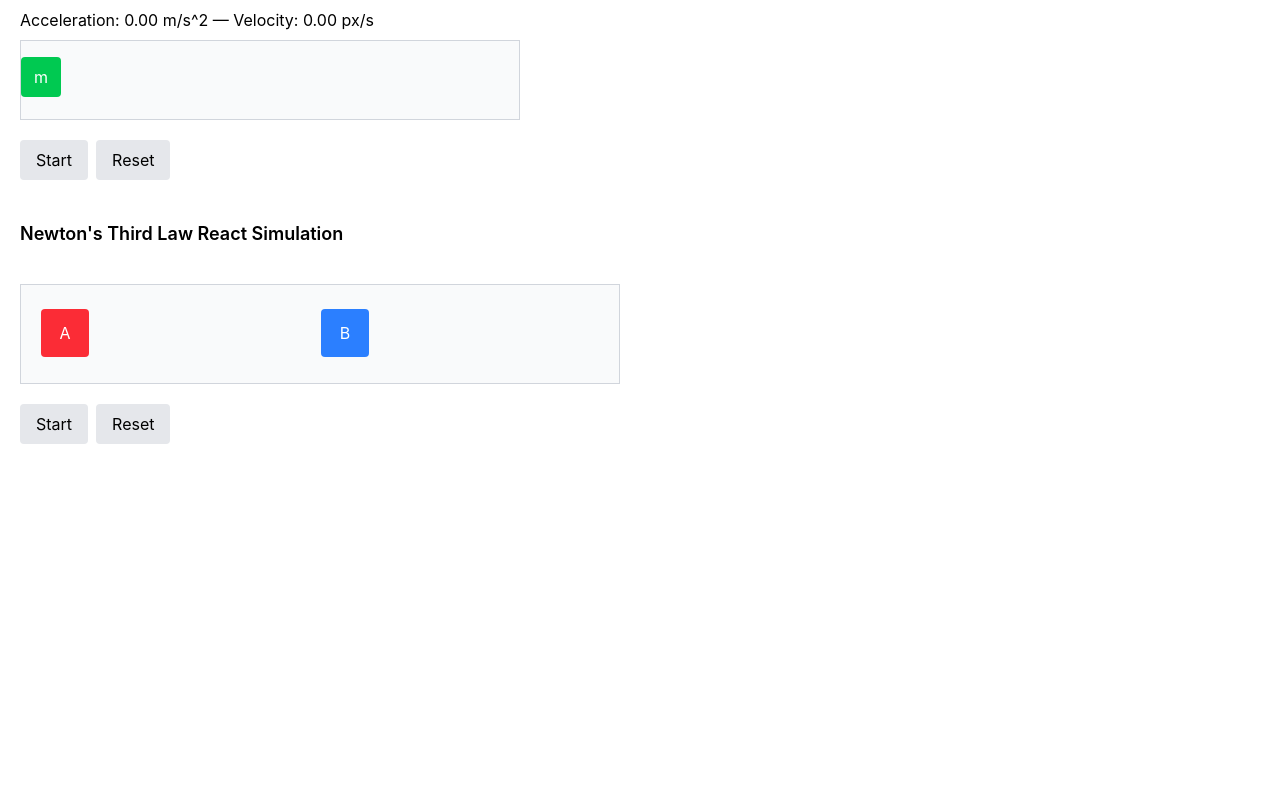
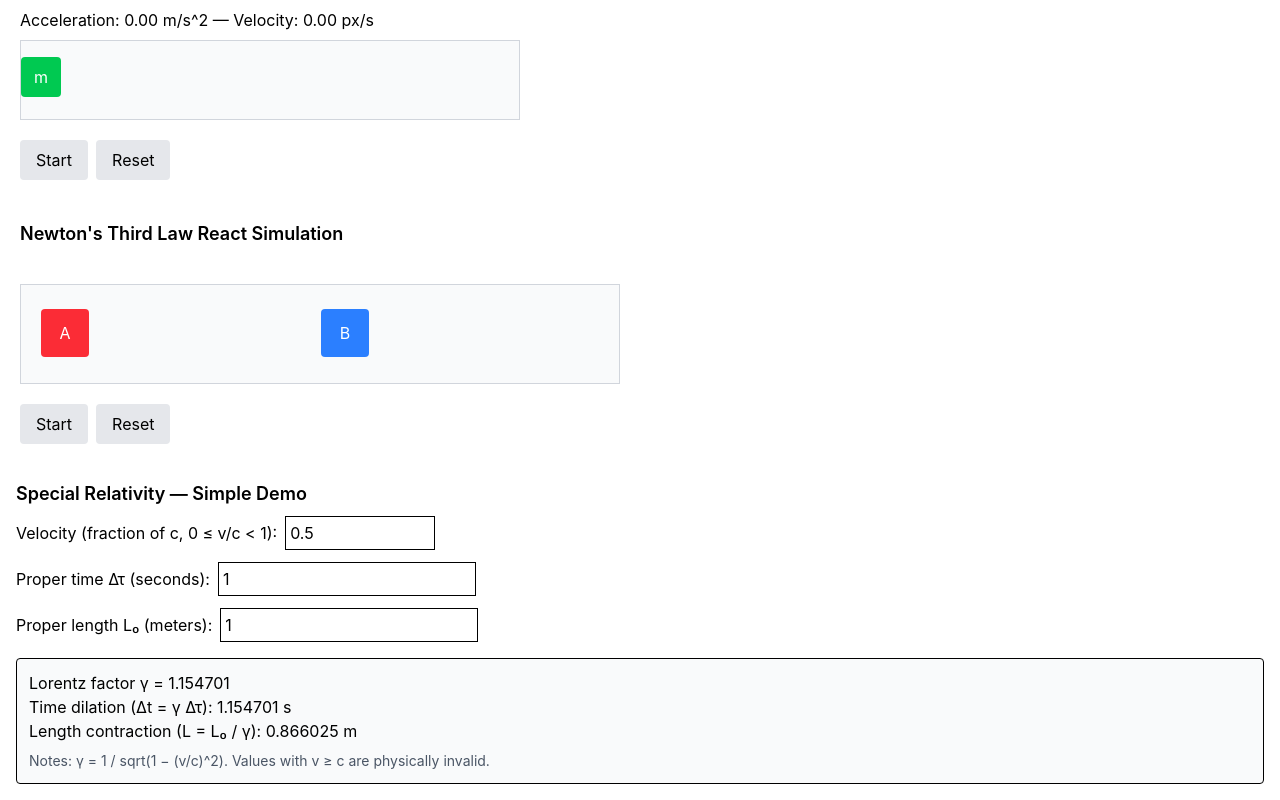
Before and after one commit to RazinShafayet2007/react-physics, a React (Vite) app: page / in a window 1280 px wide. Shown: the part 550-1350 px from the top of the page. Before the commit the page ends 1014 px from the top, so only its background shows below. Built offline with nearby package versions, Linux system fonts and the light colour scheme.

Commit message:
Complete the TheoryOfRelativity component

```diff
--- a/src/Einstein.tsx
+++ b/src/Einstein.tsx
@@ -29,8 +29,62 @@ function TheoryOfRelativity() {
   }, [properLength, gamma]);
 
     return (
-        <div></div>
-    );
+        <div className="p-4">
+      <h2 className="text-lg font-semibold mb-2">Special Relativity — Simple Demo</h2>
+
+      <div className="mb-3">
+        Velocity (fraction of c, 0 ≤ v/c &lt; 1):
+        <input
+          type="number"
+          min="0"
+          max="0.999999"
+          step="0.01"
+          value={vFrac === '' ? '' : vFrac}
+          onChange={(e) => setVFrac(e.target.value === '' ? '' : Number(e.target.value))}
+          className="ml-2 border p-1"
+        />
+      </div>
+
+      <div className="mb-3">
+        Proper time Δτ (seconds):
+        <input
+          type="number"
+          min="0"
+          step="0.1"
+          value={properTime === '' ? '' : properTime}
+          onChange={(e) => setProperTime(e.target.value === '' ? '' : Number(e.target.value))}
+          className="ml-2 border p-1"
+        />
+      </div>
+
+      <div className="mb-3">
+        Proper length L₀ (meters):
+        <input
+          type="number"
+          min="0"
+          step="0.1"
+          value={properLength === '' ? '' : properLength}
+          onChange={(e) => setProperLength(e.target.value === '' ? '' : Number(e.target.value))}
+          className="ml-2 border p-1"
+        />
+      </div>
+
+      <div className="mt-4 p-3 border rounded bg-gray-50">
+        <p>
+          Lorentz factor γ = {isFinite(gamma) ? gamma.toFixed(6) : '∞'}{' '}
+          {beta >= 1 && <span className="text-red-600"> (invalid: v ≥ c)</span>}
+        </p>
+
+        <p>Time dilation (Δt = γ Δτ): {isFinite(dilatedTime) ? dilatedTime.toFixed(6) + ' s' : '∞'}</p>
+
+        <p>Length contraction (L = L₀ / γ): {contractedLength ? contractedLength.toFixed(6) + ' m' : '0 m'}</p>
+
+        <p className="text-sm text-gray-600 mt-2">
+          Notes: γ = 1 / sqrt(1 − (v/c)^2). Values with v ≥ c are physically invalid.
+        </p>
+      </div>
+    </div>
+  );
 }
 
 export default TheoryOfRelativity;
```
